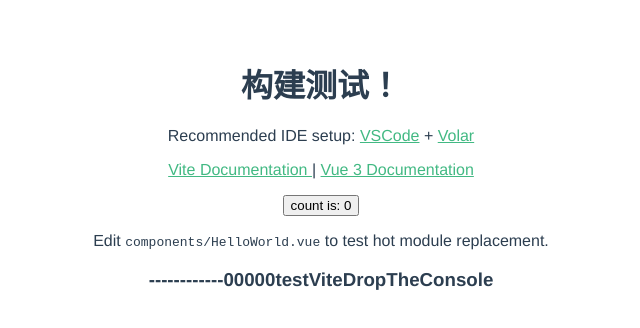
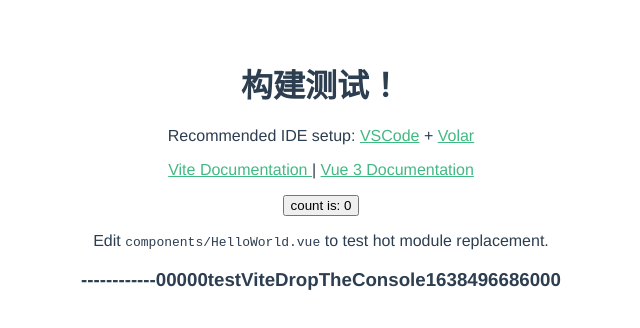
Before and after one commit to youwasborntodo/testactionsformyself, a Vue app: page / in a window 1280 px wide. Shown: the top 328 px of the page, without its empty margins (319-959 px from the left). Built offline with nearby package versions, Linux system fonts and the light colour scheme.

Commit message:
update for build

```diff
--- a/src/components/Tests.vue
+++ b/src/components/Tests.vue
@@ -4,7 +4,7 @@
  * @Autor: Brian
  * @Date: 2021-12-06 17:09:39
  * @LastEditors: Brian
- * @LastEditTime: 2021-12-06 17:24:27
+ * @LastEditTime: 2021-12-06 17:35:31
 -->
 <script>
 import { defineComponent, toRefs, onMounted } from 'vue'
@@ -12,7 +12,7 @@ import { defineComponent, toRefs, onMounted } from 'vue'
 export default defineComponent({
   setup() {
     const data = {
-      nameTest: 'testViteDropTheConsole'
+      nameTest: 'testViteDropTheConsole' + new Date().getTime()
     }
     const state = toRefs(data)
     console.log(state, 'state--->')
```
